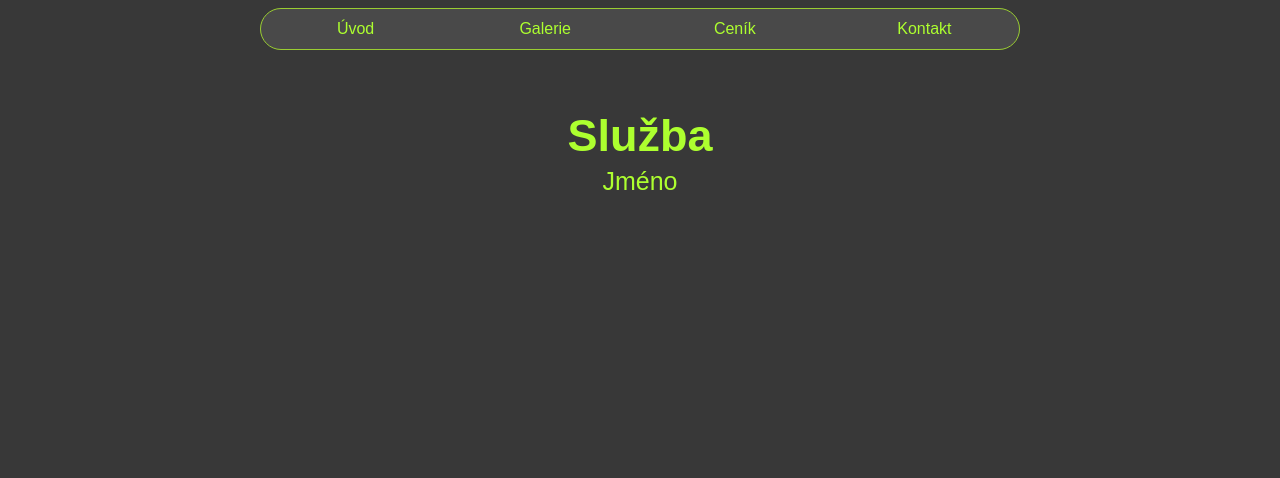
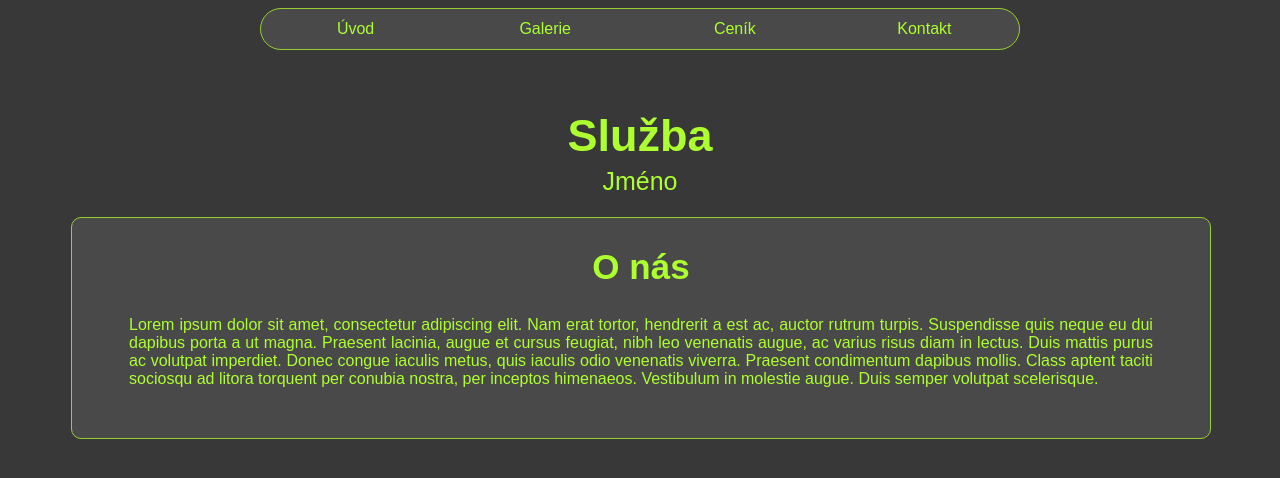
Before and after one commit to Martin-Prusa/ukolWeb, a plain HTML site: page index.html in a window 1280 px wide. Drawn offline with Linux system fonts and the light colour scheme.

Commit message:
zacatek-uvodu

```diff
--- a/index.html
+++ b/index.html
@@ -16,5 +16,11 @@
     </div>
     <h1 class="nadpis">Služba</h1>
     <h2 class="nadpis2">Jméno</h2>
+    <div class="info">
+        <h2>O nás</h2>
+        <p>Lorem ipsum dolor sit amet, consectetur adipiscing elit. Nam erat tortor, hendrerit a est ac, auctor rutrum turpis. Suspendisse quis neque eu dui dapibus porta a ut magna. Praesent lacinia, augue et cursus feugiat, nibh leo venenatis augue, ac varius risus diam in lectus. Duis mattis purus ac volutpat imperdiet. Donec congue iaculis metus, quis iaculis odio venenatis viverra. Praesent condimentum dapibus mollis. Class aptent taciti sociosqu ad litora torquent per conubia nostra, per inceptos himenaeos. Vestibulum in molestie augue. Duis semper volutpat scelerisque.
+        </p>
+    </div>
+
 </body>
 </html>
--- a/styles.css
+++ b/styles.css
@@ -133,3 +133,26 @@ textarea {
     display: inline-block;
     width: 100px;
 }
+
+.info {
+    background-color: #494949;
+    border: 1px solid yellowgreen;
+    border-radius: 10px;
+    margin-left: 5%;
+    width: 90%;
+
+}
+
+.info h2{
+    color: greenyellow;
+    font-size: 35px;
+    text-align: center;
+}
+
+.info p {
+    color: greenyellow;
+    text-align: justify;
+    margin-left: 5%;
+    margin-right: 5%;
+    margin-bottom: 50px;
+}
```
